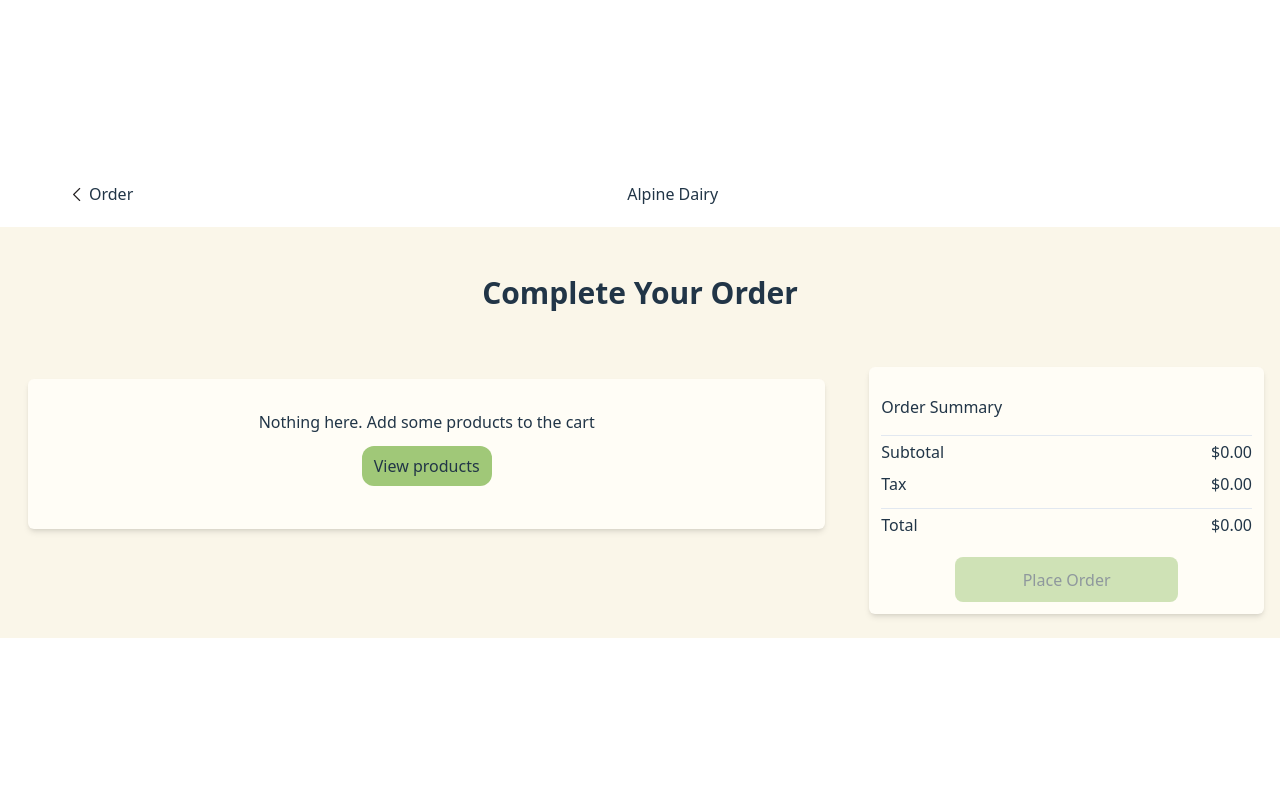
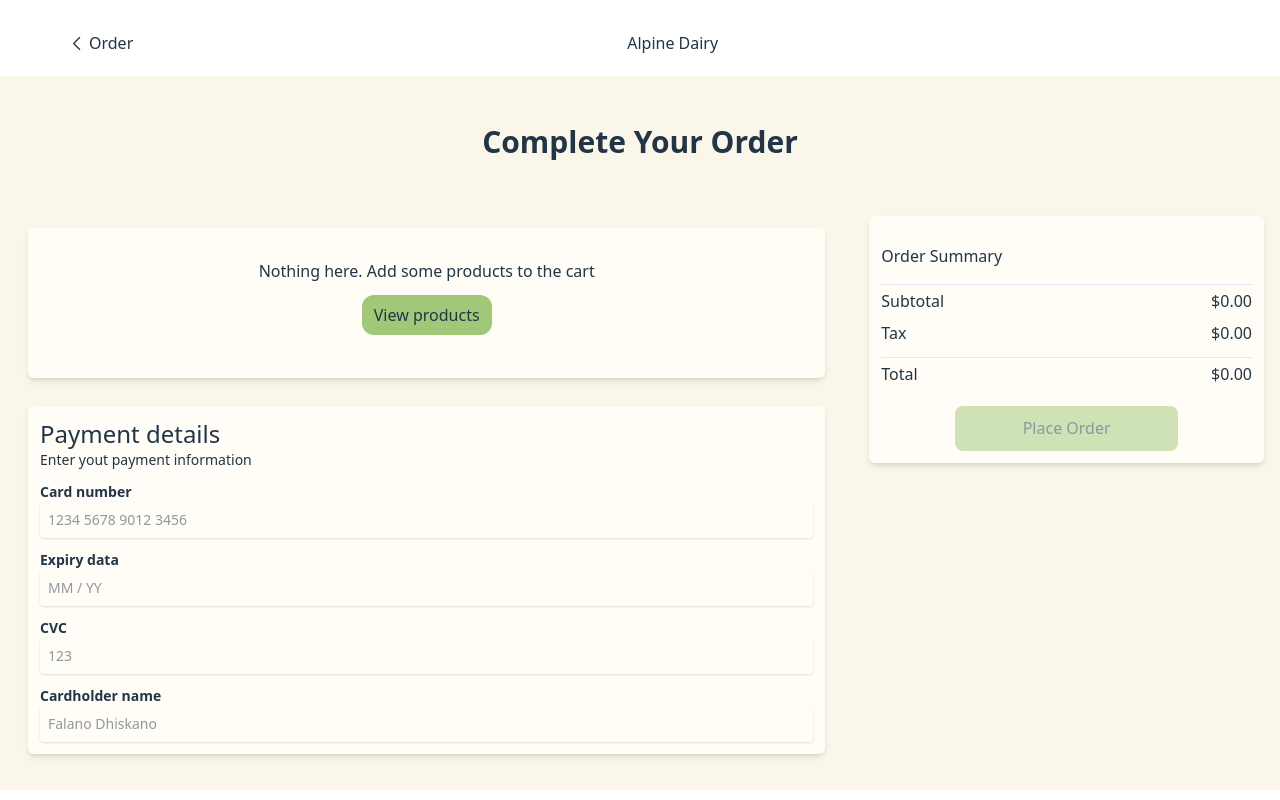
Before and after one commit to novel182/dairy, a React (Vite) app: page /checkout in a window 1280 px wide. Built offline with nearby package versions, Linux system fonts and the light colour scheme.

Commit message:
checkout page prototype

```diff
--- a/src/Components/CheckoutPage/OrderReview.tsx
+++ b/src/Components/CheckoutPage/OrderReview.tsx
@@ -41,7 +41,7 @@ const OrderReview : React.FC<OrderReviewProps> = ({items, addFunction}) => {
                             <img className="rounded-lg" src={item.img || "placeholder.jpg"} width="90px"/>
                             <div className="flex flex-col">
                                 <p>{item.product}</p>
-                                <p>${item.price} per {item.unit}</p>
+                                <p className="text-sm ">${item.price} per {item.unit}</p>
                                 <QuantityButtons cartButton={false} id={item.id}/>
                             </div>
                         </div>
--- a/src/Components/CheckoutPage/OrderSummary.tsx
+++ b/src/Components/CheckoutPage/OrderSummary.tsx
@@ -10,7 +10,8 @@ const OrderSummary : React.FC<OrderSummaryProps> = ({items}) => {
     const tax = subTotal * 0.07
 
     return(
-        <div className="md:col-span-2 lg:col-span-1 shadow-md m-4 p-3 rounded-md bg-[#FFFDF6]">
+        <div className="md:col-span-2 lg:col-span-1">
+            <div className=" shadow-md m-4 p-3 rounded-md bg-[#FFFDF6]">
                 <p className="my-4">Order Summary</p>
                 {items.map((item, index) =>
                     <div key={`summaryItem${index}`} className="flex justify-between my-1">
@@ -35,6 +36,7 @@ const OrderSummary : React.FC<OrderSummaryProps> = ({items}) => {
                     <PrimaryButton text="Place Order" disabled={(!items || items.length === 0)}/>
                 </div>
             </div>
+        </div>
     )
 }
 
--- /dev/null
+++ b/src/Components/CheckoutPage/PaymentDetails.tsx
@@ -0,0 +1,24 @@
+
+
+const PaymentDetails : React.FC = () => {
+    return (
+        <div className="m-7 p-3 col-span-2 bg-[#FFFDF6] rounded-md shadow-md">
+            <p className="text-2xl">Payment details</p>
+            <p className="text-sm">Enter yout payment information</p>
+            <div>
+                <form className="text-sm flex flex-col">
+                    <label className="font-semibold mt-3">Card number</label>
+                    <input placeholder="1234 5678 9012 3456" className="shadow-sm p-2 rounded-sm"/>
+                    <label className="font-semibold mt-3">Expiry data</label>
+                    <input placeholder="MM / YY" className="shadow-sm p-2 rounded-sm"/>
+                    <label className="font-semibold mt-3">CVC</label>
+                    <input placeholder="123" className="shadow-sm p-2 rounded-sm"/>
+                    <label className="font-semibold mt-3">Cardholder name</label>
+                    <input placeholder="Falano Dhiskano" className="shadow-sm p-2 rounded-sm"/>
+                </form>
+            </div>
+        </div>
+    )
+}
+
+export default PaymentDetails
--- a/src/Components/CheckoutPage/index.tsx
+++ b/src/Components/CheckoutPage/index.tsx
@@ -6,6 +6,7 @@ import { cartItemsToSummary } from "utils/cartParser"
 import Header from "components/Header"
 import OrderReview from "./OrderReview"
 import OrderSummary from "./OrderSummary"
+import PaymentDetails from "./PaymentDetails"
 
 const CheckoutPage : React.FC | null = () => {
     const { items, addToCart } : CartContextType = useContext(CartContext)
@@ -21,7 +22,7 @@ const CheckoutPage : React.FC | null = () => {
                 <div className="grid lg:grid-cols-3 md:grid-cols-2">
                     <div className="col-span-2">
                         <OrderReview items={parsedItems} addFunction={addToCart!}/>
-                        {/* Payment options + personal information */}
+                        <PaymentDetails />
                     </div>
                     <OrderSummary items={parsedItems}/>
                 </div>
--- a/src/Components/OrderRequestPage/SelectionSection/OrderCard.tsx
+++ b/src/Components/OrderRequestPage/SelectionSection/OrderCard.tsx
@@ -11,7 +11,7 @@ const OrderCard : React.FC<BaseItem> = ({id, product, img, desc, price, unit}: B
                 <p className="text-sm">${price}/{unit}</p>
             </span>
 
-            <p className="tracking-tight my-1 max-w-[300px]">{desc}</p>
+            <p className="tracking-tight my-1 max-w-[300px] text-sm">{desc}</p>
             <QuantityButtons cartButton={true} id={id}/>
         </div>
     )
```
Lines whose indentation alone changed are shown as unchanged.
